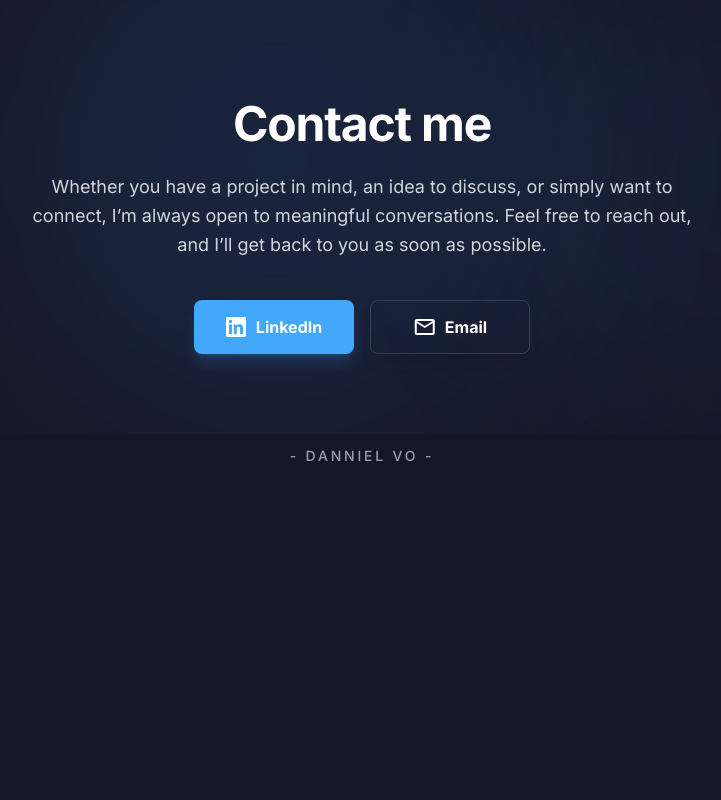
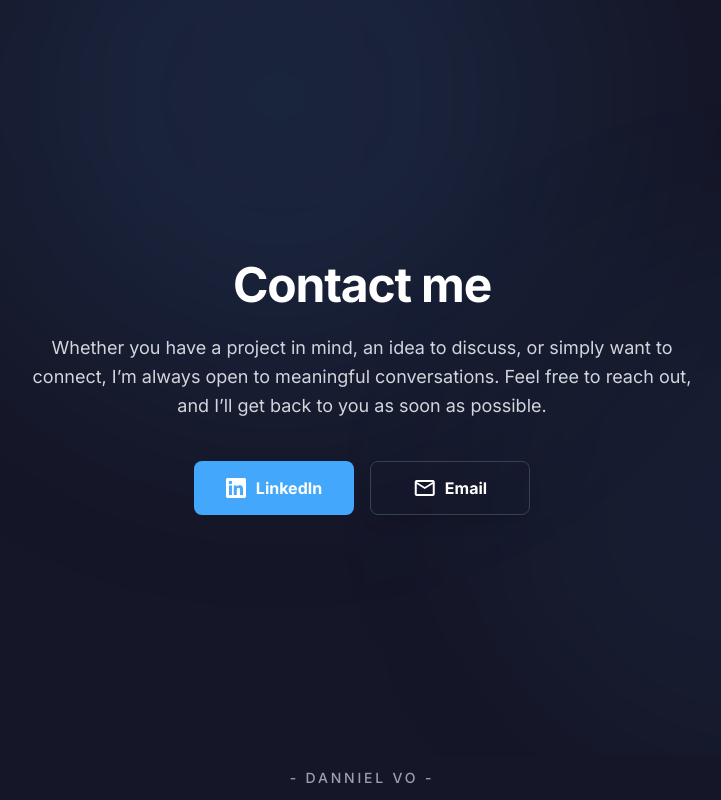
Before and after one commit to DannielVo/Portfolio, a React (Vite) app: page / in a window 1280 px wide. Shown: the part 2906-3706 px from the top of the page, without its empty margins (278-999 px from the left). Before the commit the page ends 3384 px from the top, so only its background shows below. Built offline with nearby package versions, Linux system fonts and the light colour scheme.

Commit message:
Fix: Update hover of LinkedIn button and height of Contact section

```diff
--- a/src/pages/sections/Contact.jsx
+++ b/src/pages/sections/Contact.jsx
@@ -5,7 +5,7 @@ const Contact = () => {
   return (
     <section
       id="contact"
-      className="relative flex grow w-full flex-col justify-center items-center overflow-x-hidden pt-16 scroll-mt-24"
+      className="relative flex grow w-full h-screen flex-col justify-center items-center overflow-x-hidden pt-16 scroll-mt-24"
     >
       <div className="absolute top-0 left-0 w-full h-full overflow-hidden pointer-events-none z-0">
         <div className="absolute -top-[20%] left-[20%] w-[600px] h-[600px] bg-primary/10 rounded-full blur-[120px]"></div>
@@ -27,7 +27,7 @@ const Contact = () => {
           </div>
           <div className="flex flex-col w-full max-w-md gap-4 sm:flex-row sm:justify-center">
             <a
-              className="group relative flex items-center justify-center gap-2.5 w-full sm:w-auto min-w-[160px] px-6 py-3.5 text-base font-semibold text-white bg-primary hover:bg-hover rounded-lg transition-all duration-200 shadow-lg shadow-primary/20 hover:shadow-primary/40 focus:outline-none focus:ring-2 focus:ring-primary focus:ring-offset-2"
+              className="group relative flex items-center justify-center gap-2.5 w-full sm:w-auto min-w-[160px] px-6 py-3.5 text-base font-semibold text-white bg-primary hover:bg-hover rounded-lg transition-all duration-200 hover:-translate-y-0.5 focus:outline-none focus:ring-2 focus:ring-primary focus:ring-offset-2"
               href={LINKEDIN_URL}
               rel="noopener noreferrer"
               target="_blank"
```
